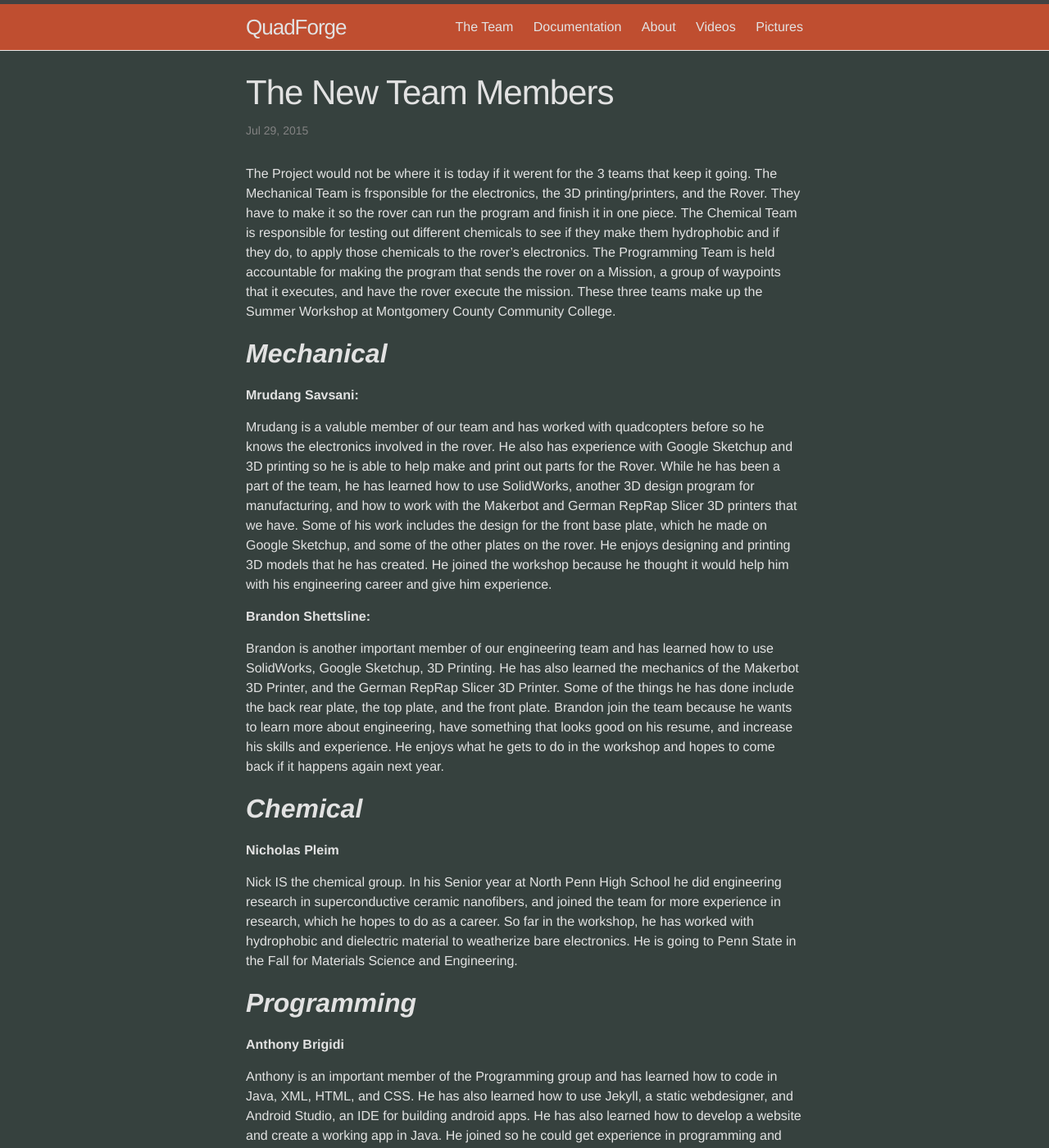
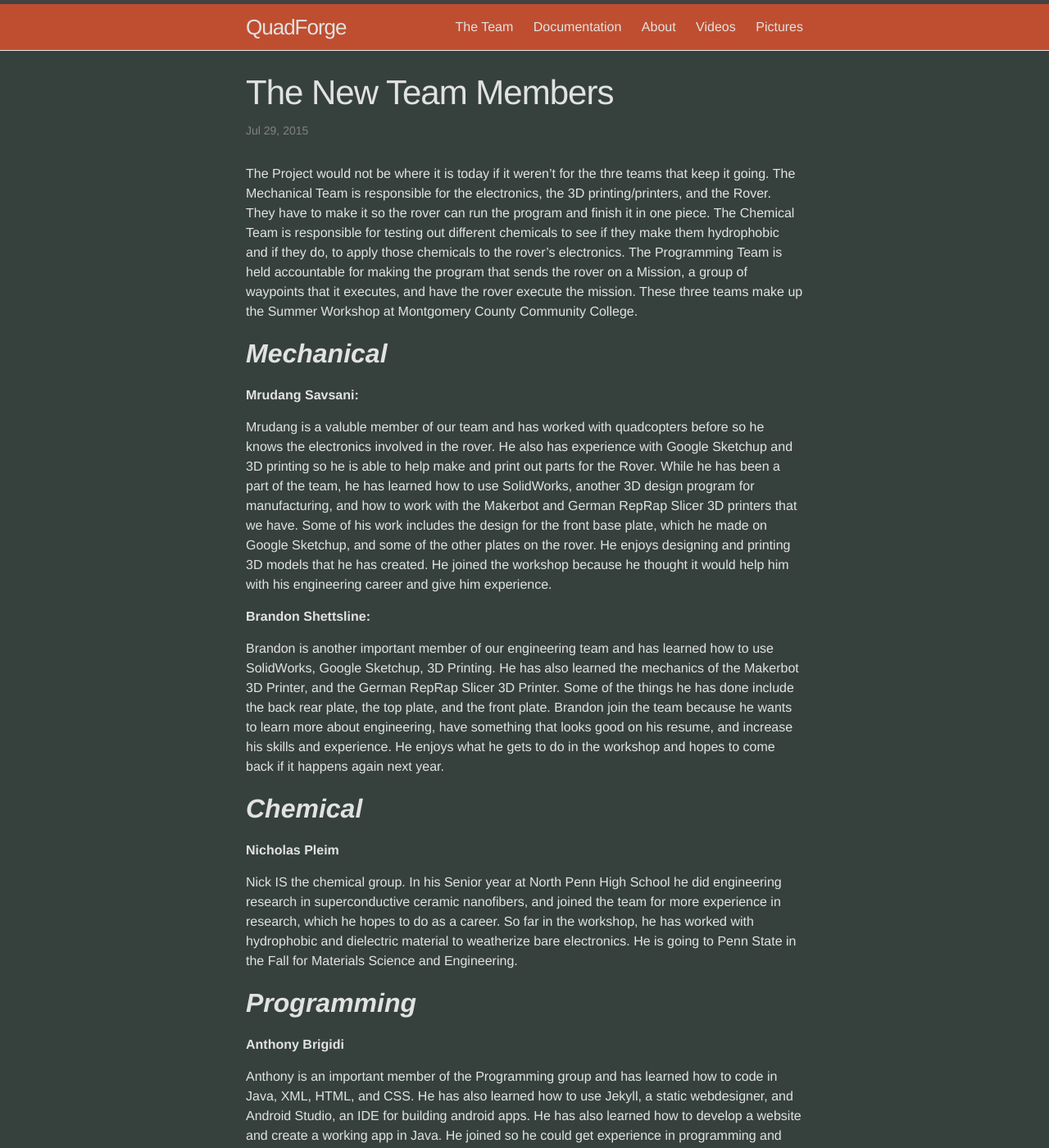
Before and after one commit to PaulLoizeaux/quadforge.net, a Jekyll site: the page built from _posts/2015-07-29-The-New-Team-Members.md, in a window 1280 px wide and 1400 px high. Shown: the whole window at 82% size. Built offline with Jekyll 4.4.1, drawn with Linux system fonts in a browser that asks for light colours; nearby versions of some CDN libraries; a script that is not in the unit is left out; some of the changed text lies outside the part shown.

Commit message:
Fix spelling in New Team Members post

```diff
--- a/_posts/2015-07-29-The-New-Team-Members.md
+++ b/_posts/2015-07-29-The-New-Team-Members.md
@@ -4,7 +4,7 @@ title: "The New Team Members"
 date: 2015-07-29
 ---
 
-The Project would not be where it is today if it werent for the 3 teams that keep it going. The Mechanical Team is frsponsible for the electronics, the 3D printing/printers, and the Rover. They have to make it so the rover can run the program and
+The Project would not be where it is today if it weren't for the thre teams that keep it going. The Mechanical Team is responsible for the electronics, the 3D printing/printers, and the Rover. They have to make it so the rover can run the program and
 finish it in one piece. The Chemical Team is responsible for testing out different chemicals to see if they make them hydrophobic and if they do, to apply those chemicals
 to the rover's electronics. The Programming Team is held accountable for making the program that sends the rover on a Mission, a group of waypoints that it executes, and
 have the rover execute the mission. These three teams make up the Summer Workshop at Montgomery County Community College.
```
Also changed, not shown: other parts of _posts/2015-07-29-The-New-Team-Members.md (+1 -1 lines).
